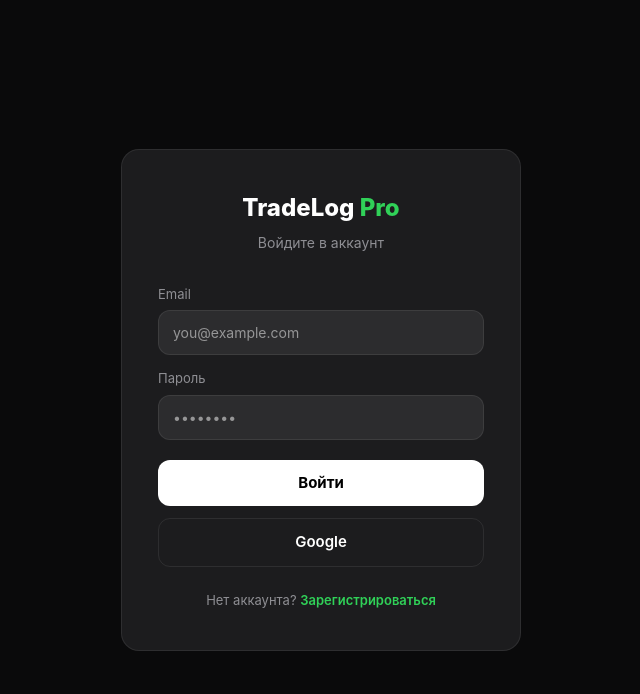
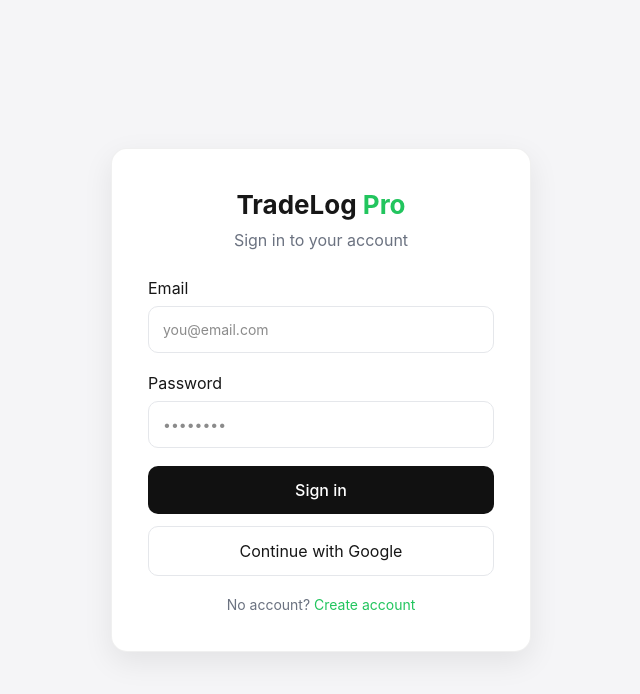
Before and after one commit to rivalden-sys/tradelog_pro, a Next.js app: page /login in a window 1280 px wide. Shown: the top 694 px of the page, without its empty margins (319-959 px from the left). Built offline with nearby package versions, Linux system fonts and the light colour scheme; no server answers.

Commit message:
Update page.tsx

```diff
--- a/app/(auth)/login/page.tsx
+++ b/app/(auth)/login/page.tsx
@@ -1,111 +1,108 @@
 'use client'
 
-import { useState } from 'react'
-import { createClient } from '@/lib/supabase/client'
-import { useRouter } from 'next/navigation'
+import Link from "next/link"
 
 export default function LoginPage() {
-  const [email, setEmail]       = useState('')
-  const [password, setPassword] = useState('')
-  const [error, setError]       = useState('')
-  const [loading, setLoading]   = useState(false)
-  const router = useRouter()
-  const supabase = createClient()
 
-  const handleLogin = async () => {
-    setLoading(true)
-    setError('')
-    const { error } = await supabase.auth.signInWithPassword({ email, password })
-    if (error) { setError(error.message); setLoading(false); return }
-    router.push('/dashboard')
+  const card = {
+    background:"#ffffff",
+    padding:"36px",
+    borderRadius:"16px",
+    width:"420px",
+    boxShadow:"0 10px 30px rgba(0,0,0,0.08)",
+    border:"1px solid rgba(0,0,0,0.06)"
   }
 
-  const handleGoogle = async () => {
-    await supabase.auth.signInWithOAuth({
-      provider: 'google',
-      options: { redirectTo: `${window.location.origin}/dashboard` }
-    })
+  const input = {
+    width:"100%",
+    padding:"12px 14px",
+    borderRadius:"10px",
+    border:"1px solid #e5e7eb",
+    marginTop:"6px",
+    marginBottom:"18px",
+    fontSize:"14px"
+  }
+
+  const button = {
+    width:"100%",
+    background:"#111",
+    color:"#fff",
+    padding:"12px",
+    borderRadius:"10px",
+    border:"none",
+    fontWeight:500,
+    cursor:"pointer"
+  }
+
+  const buttonGoogle = {
+    width:"100%",
+    background:"#fff",
+    border:"1px solid #e5e7eb",
+    padding:"12px",
+    borderRadius:"10px",
+    marginTop:"12px",
+    cursor:"pointer"
   }
 
   return (
-    <div style={{
-      minHeight: '100vh', display: 'flex', alignItems: 'center',
-      justifyContent: 'center', background: '#0a0a0b',
-      fontFamily: "-apple-system, 'SF Pro Display', sans-serif",
+    <main style={{
+      minHeight:"100vh",
+      background:"#f5f5f7",
+      display:"flex",
+      alignItems:"center",
+      justifyContent:"center",
+      padding:"40px"
     }}>
-      <div style={{
-        background: '#1c1c1e', borderRadius: 18, padding: '40px 36px',
-        width: '100%', maxWidth: 400, border: '1px solid rgba(255,255,255,0.08)',
-      }}>
-        <div style={{ textAlign: 'center', marginBottom: 32 }}>
-          <h1 style={{ fontSize: 24, fontWeight: 800, color: '#fff', marginBottom: 6 }}>
-            TradeLog <span style={{ color: '#30d158' }}>Pro</span>
+
+      <div style={card}>
+
+        <div style={{textAlign:"center",marginBottom:"24px"}}>
+
+          <h1 style={{fontSize:26,fontWeight:700}}>
+            TradeLog <span style={{color:"#22c55e"}}>Pro</span>
           </h1>
-          <p style={{ fontSize: 14, color: '#8e8e93' }}>Войдите в аккаунт</p>
+
+          <p style={{color:"#6b7280",marginTop:"4px"}}>
+            Sign in to your account
+          </p>
+
         </div>
 
-        {error && (
-          <div style={{
-            background: '#ff453a18', border: '1px solid #ff453a44',
-            borderRadius: 10, padding: '10px 14px', marginBottom: 16,
-            fontSize: 13, color: '#ff453a',
-          }}>{error}</div>
-        )}
+        <label>Email</label>
+        <input
+          style={input}
+          placeholder="you@email.com"
+        />
 
-        <div style={{ marginBottom: 14 }}>
-          <label style={{ fontSize: 13, color: '#8e8e93', display: 'block', marginBottom: 6 }}>Email</label>
-          <input
-            type="email" value={email} onChange={e => setEmail(e.target.value)}
-            placeholder="you@example.com"
-            style={{
-              width: '100%', boxSizing: 'border-box',
-              background: '#2c2c2e', border: '1px solid rgba(255,255,255,0.08)',
-              borderRadius: 12, padding: '11px 14px', fontSize: 14,
-              color: '#fff', outline: 'none',
-            }}
-          />
-        </div>
+        <label>Password</label>
+        <input
+          type="password"
+          style={input}
+          placeholder="••••••••"
+        />
 
-        <div style={{ marginBottom: 20 }}>
-          <label style={{ fontSize: 13, color: '#8e8e93', display: 'block', marginBottom: 6 }}>Пароль</label>
-          <input
-            type="password" value={password} onChange={e => setPassword(e.target.value)}
-            placeholder="••••••••"
-            onKeyDown={e => e.key === 'Enter' && handleLogin()}
-            style={{
-              width: '100%', boxSizing: 'border-box',
-              background: '#2c2c2e', border: '1px solid rgba(255,255,255,0.08)',
-              borderRadius: 12, padding: '11px 14px', fontSize: 14,
-              color: '#fff', outline: 'none',
-            }}
-          />
-        </div>
-
-        <button onClick={handleLogin} disabled={loading} style={{
-          width: '100%', background: '#fff', color: '#000',
-          border: 'none', borderRadius: 12, padding: '12px',
-          fontSize: 15, fontWeight: 700, cursor: loading ? 'not-allowed' : 'pointer',
-          opacity: loading ? 0.6 : 1, marginBottom: 12,
-          fontFamily: 'inherit',
-        }}>
-          {loading ? 'Входим...' : 'Войти'}
+        <button style={button}>
+          Sign in
         </button>
 
-        <button onClick={handleGoogle} style={{
-          width: '100%', background: 'transparent',
-          border: '1px solid rgba(255,255,255,0.08)',
-          borderRadius: 12, padding: '12px',
-          fontSize: 15, fontWeight: 600, cursor: 'pointer',
-          color: '#fff', marginBottom: 24, fontFamily: 'inherit',
-        }}>
-          Google
+        <button style={buttonGoogle}>
+          Continue with Google
         </button>
 
-        <p style={{ textAlign: 'center', fontSize: 13, color: '#8e8e93' }}>
-          Нет аккаунта?{' '}
-          <a href="/register" style={{ color: '#30d158', fontWeight: 600 }}>Зарегистрироваться</a>
+        <p style={{
+          textAlign:"center",
+          marginTop:"18px",
+          fontSize:"14px",
+          color:"#6b7280"
+        }}>
+          No account?{" "}
+          <Link href="/register" style={{color:"#22c55e"}}>
+            Create account
+          </Link>
         </p>
+
       </div>
-    </div>
+
+    </main>
   )
 }
```
